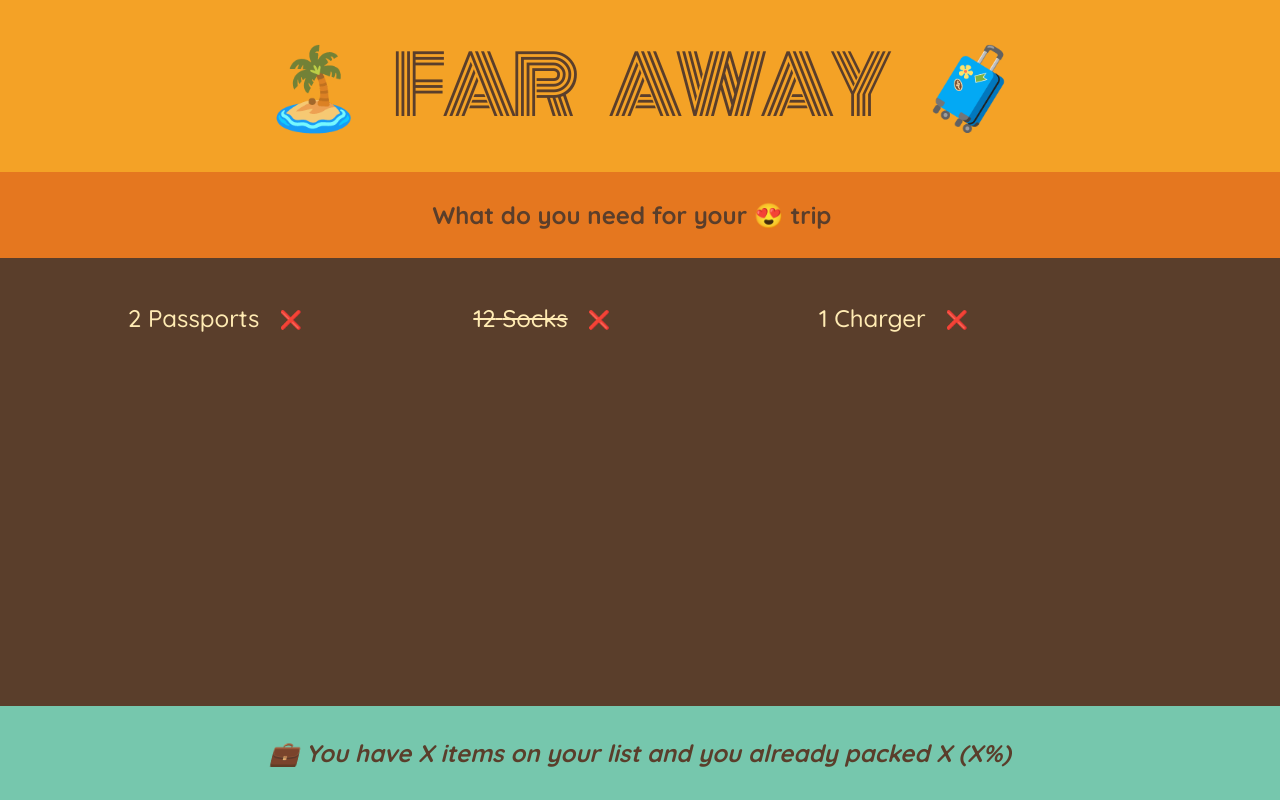
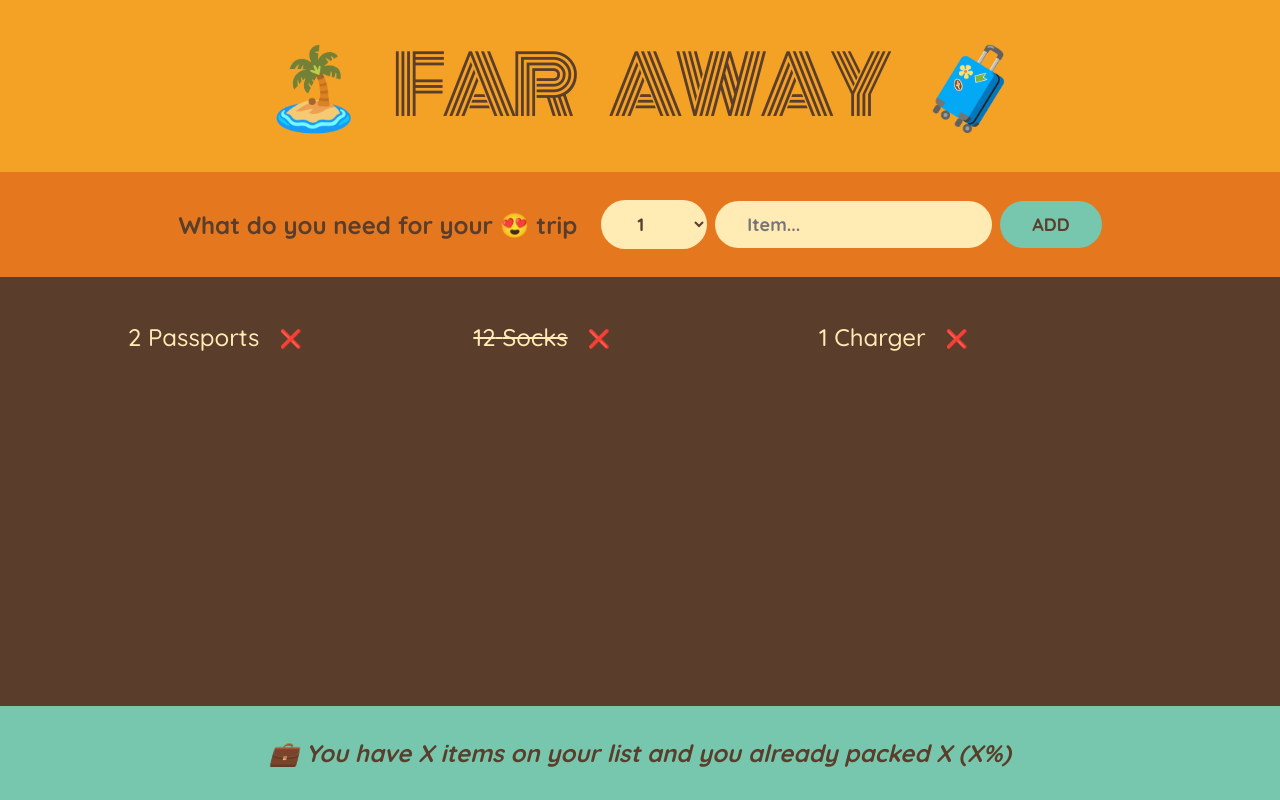
Before and after one commit to anegian/react-travel-list, a React (Create React App) app: page / in a window 1280 px wide. Built offline with nearby package versions, Linux system fonts and the light colour scheme.

Commit message:
updated "controlled elements"

```diff
--- a/src/App.js
+++ b/src/App.js
@@ -1,3 +1,5 @@
+import { useState } from "react";
+
 const initialItems = [
   { id: 1, description: "Passports", quantity: 2, packed: false },
   { id: 2, description: "Socks", quantity: 12, packed: true },
@@ -19,10 +21,48 @@
   return <h1>🏝️ Far Away 🧳</h1>;
 }
 function Form() {
+  // step a) create piece of state for the input
+  const [description, setDescription] = useState("");
+  const [quantity, setQuantity] = useState(1);
+
+  function handleSubmit(e) {
+    // prevent or else the page will be reset or re-rendered
+    e.preventDefault();
+
+    // if empty string nothing happens
+    if (!description) return;
+
+    const newItem = { id: Date.now(), quantity, description, packed: false };
+    console.log(newItem);
+
+    // return to initial states
+    setDescription("");
+    setQuantity(1);
+  }
+
   return (
-    <div className="add-form">
+    <form className="add-form" onSubmit={handleSubmit}>
       <h3>What do you need for your 😍 trip</h3>
-    </div>
+      <select
+        value={quantity}
+        onChange={(e) => setQuantity(Number(e.target.value))}
+      >
+        {Array.from({ length: 20 }, (_, i) => i + 1).map((num) => (
+          <option value={num} key={num}>
+            {num}
+          </option>
+        ))}
+      </select>
+      {/* step b) use the state as value*/}
+      <input
+        type="text"
+        placeholder="Item..."
+        value={description}
+        // step c) connect the state and the value using onChange handler
+        onChange={(e) => setDescription(e.target.value)}
+      />
+      <button>Add</button>
+    </form>
   );
 }
 function PackingList() {
@@ -30,7 +70,7 @@
     <div className="list">
       <ul>
         {initialItems.map((item) => (
-          <Item item={item} />
+          <Item item={item} key={item.id} />
         ))}
       </ul>
     </div>
```
